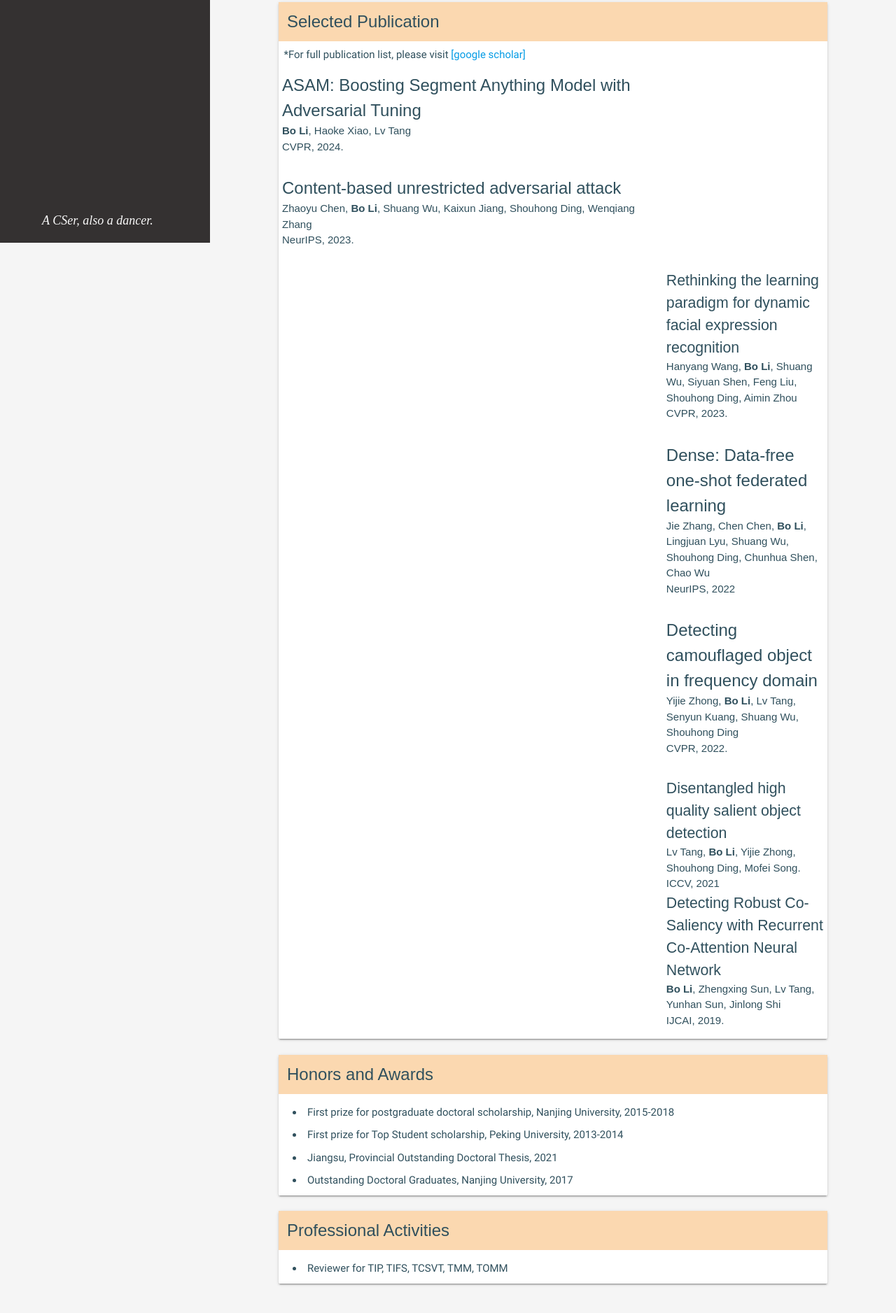
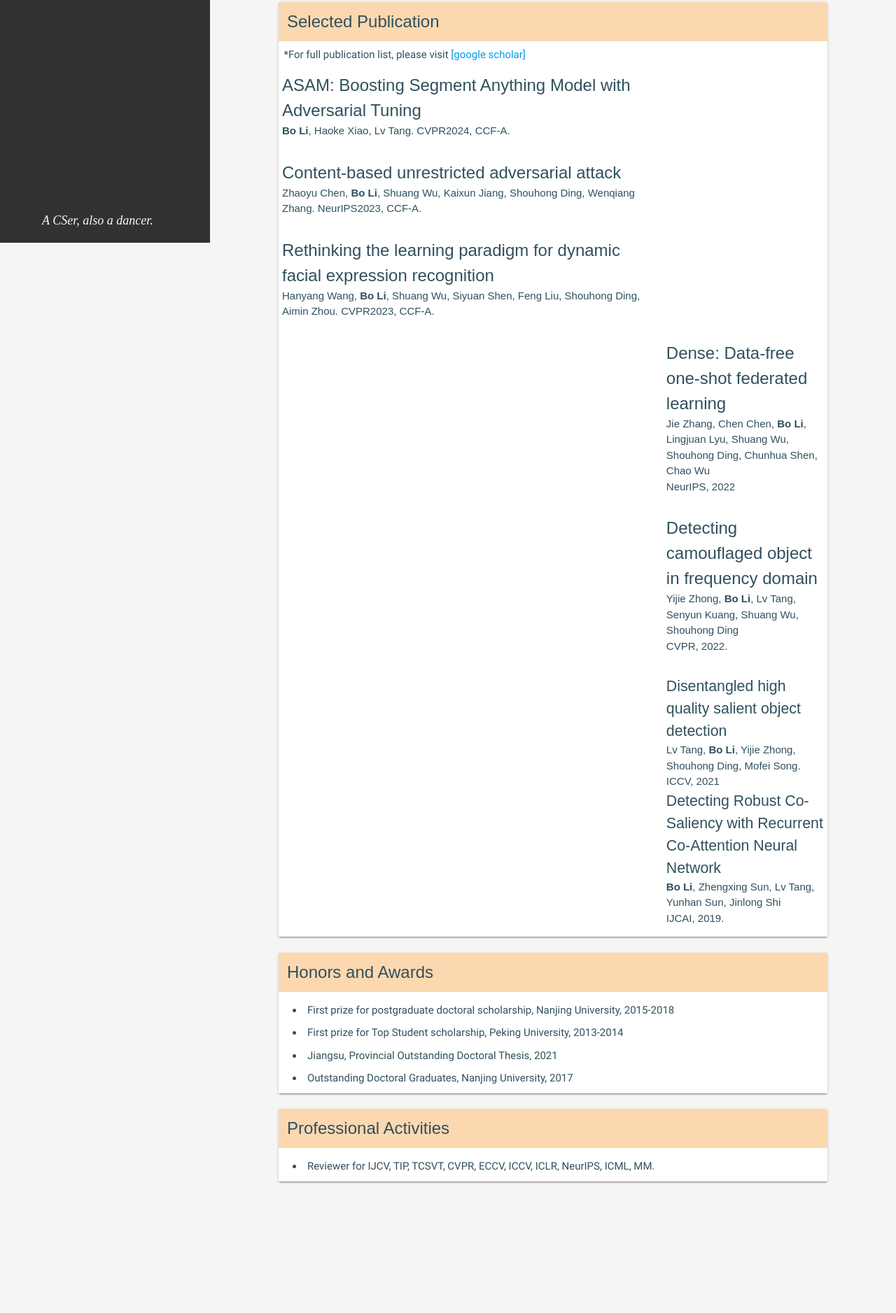
Before and after one commit to knightlibra/knightlibra.github.io, a plain HTML site: page index.html in a window 1280 px wide. Shown: the part 453-2330 px from the top of the page at 70% size. After the commit the page ends 2197 px from the top, so only its background shows below. Drawn offline with nearby package versions, Linux system fonts and the light colour scheme.

Commit message:
Update index.html

```diff
--- a/index.html
+++ b/index.html
@@ -158,12 +158,8 @@
                                                     ASAM: Boosting Segment Anything Model with Adversarial Tuning
                                                     </p>
                                                     <p>
-                                                    <strong>Bo Li</strong>, Haoke Xiao, Lv Tang
+                                                    <strong>Bo Li</strong>, Haoke Xiao, Lv Tang. CVPR2024, CCF-A.
                                                     </p>
-                                                    <p>
-                                              	    CVPR, 2024.
-                                                    </p>
-
                                                 </div>
                                             </td>
                                         </tr>
@@ -174,27 +170,20 @@
                                                     Content-based unrestricted adversarial attack
                                                     </p>
                                                     <p>
-                                                    Zhaoyu Chen, <strong>Bo Li</strong>, Shuang Wu, Kaixun Jiang, Shouhong Ding, Wenqiang Zhang
-                                                    </p>
-                                                    <p>
-                                              	    NeurIPS, 2023.
+                                                    Zhaoyu Chen, <strong>Bo Li</strong>, Shuang Wu, Kaixun Jiang, Shouhong Ding, Wenqiang Zhang. NeurIPS2023, CCF-A.
                                                     </p>
                                                 </div>
                                             </td>
                                         </tr>
                                         <tr>
-                                            <td style="width: 20%">
-                                            </td>
+
                                             <td style="width: 70%;">
                                                 <div class="" >
-                                                    <p style="font-size: 16pt;">
+                                                    <p style="font-size: 18pt;">
                                                     Rethinking the learning paradigm for dynamic facial expression recognition
                                                     </p>
                                                     <p>
-                                                    Hanyang Wang, <strong>Bo Li</strong>, Shuang Wu, Siyuan Shen, Feng Liu, Shouhong Ding, Aimin Zhou
-                                                    </p>
-                                                    <p>
-                                                    CVPR, 2023.
+                                                    Hanyang Wang, <strong>Bo Li</strong>, Shuang Wu, Siyuan Shen, Feng Liu, Shouhong Ding, Aimin Zhou. CVPR2023, CCF-A.
                                                     </p>
                                                 </div>
                                             </td>
@@ -279,7 +268,7 @@
                             <div class="card-content" style="color: #30505D">
                                 <span class="card-title">Professional Activities</span>
                                 <dl>
-                                    <li>Reviewer for TIP, TIFS, TCSVT, TMM, TOMM</li>
+                                    <li>Reviewer for IJCV, TIP, TCSVT, CVPR, ECCV, ICCV, ICLR, NeurIPS, ICML, MM.</li>
                                 </dl>
                             </div>
                             <!--<div class="card-action">-->
```
